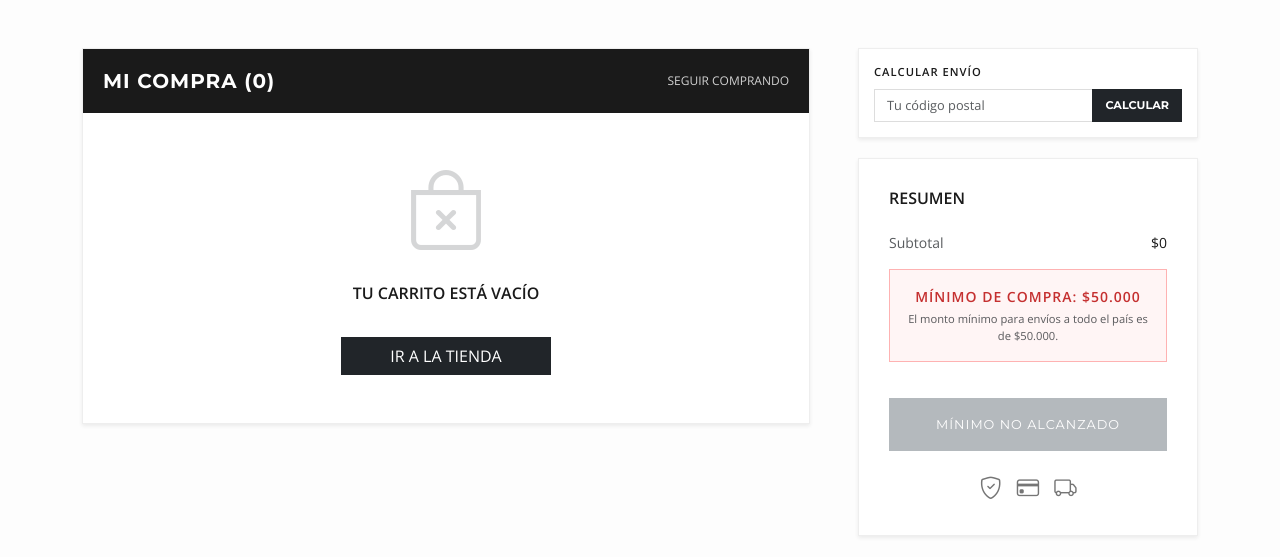
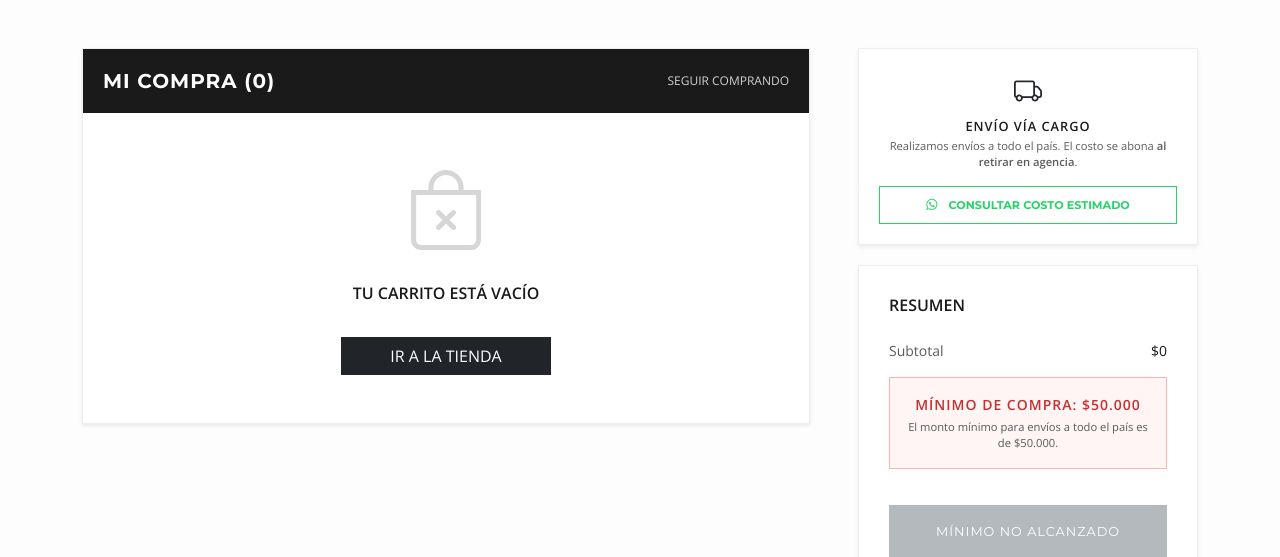
Before and after one commit to PuntoWebcm/SigmaIndumentaria, a Django app: page /cart/ in a window 1280 px wide. Shown: the part 79-636 px from the top of the page. Run offline with Django 5.2, Linux system fonts and the light colour scheme.

Commit message:
Editando lo del envio

```diff
--- a/cart/templates/cart/detail.html
+++ b/cart/templates/cart/detail.html
@@ -91,10 +91,22 @@
         }
         .btn-back-link:hover { opacity: 1; border-color: white; }
 
-        /* Calculador */
-        .calc-box { border: 1px solid #eee; padding: 15px; margin-bottom: 20px; background: #fff; }
-        .cp-input { border-radius: 0; border: 1px solid #ddd; font-size: 0.8rem; }
-        .cp-btn { border-radius: 0; font-family: 'Montserrat'; font-size: 0.7rem; font-weight: 700; }
+        /* Caja informativa de Envío */
+        .shipping-info-box { border: 1px solid #eee; padding: 20px; margin-bottom: 20px; background: #fff; text-align: center; }
+
+        .btn-wa-consult {
+            border: 1px solid #25D366;
+            color: #25D366;
+            text-decoration: none;
+            font-family: 'Montserrat';
+            font-size: 0.7rem;
+            font-weight: 700;
+            padding: 10px;
+            display: inline-block;
+            width: 100%;
+            transition: 0.3s;
+        }
+        .btn-wa-consult:hover { background: #25D366; color: white; }
 
         /* Trust Badges */
         .trust-icons { opacity: 0.6; font-size: 1.4rem; display: flex; gap: 15px; justify-content: center; margin-top: 20px; }
@@ -158,13 +170,16 @@
             </div>
 
             <div class="col-lg-4">
-                <div class="calc-box shadow-sm">
-                    <label class="Montserrat small fw-bold mb-2 d-block" style="font-size: 0.7rem; letter-spacing: 1px;">CALCULAR ENVÍO</label>
-                    <div class="input-group">
-                        <input type="text" id="cp-input" class="form-control cp-input" placeholder="Tu código postal">
-                        <button class="btn btn-dark cp-btn" onclick="calcularEnvio()">CALCULAR</button>
-                    </div>
-                    <div id="resultado-envio" class="mt-3 Montserrat" style="display:none; font-size: 0.75rem; font-weight: 700;"></div>
+                <div class="shipping-info-box shadow-sm">
+                    <i class="bi bi-truck fs-3 mb-2 d-block text-dark"></i>
+                    <h6 class="Montserrat fw-bold mb-1" style="font-size: 0.8rem; letter-spacing: 1px;">ENVÍO VÍA CARGO</h6>
+                    <p class="text-muted mb-3" style="font-size: 0.7rem; line-height: 1.4;">
+                        Realizamos envíos a todo el país. El costo se abona <b>al retirar en agencia</b>.
+                    </p>
+                    <a href="https://wa.me/5493584304880?text=Hola%20SIGMA!%20Quiero%20consultar%20el%20costo%20estimado%20de%20envío%20por%20Vía%20Cargo%20a%20mi%20ciudad."
+                       target="_blank" class="btn-wa-consult">
+                        <i class="bi bi-whatsapp me-2"></i> CONSULTAR COSTO ESTIMADO
+                    </a>
                 </div>
 
                 <div class="summary-card shadow-sm">
@@ -190,10 +205,10 @@
                     {% else %}
                         <div class="d-flex justify-content-between mb-1 small">
                             <span class="text-muted">Envío</span>
-                            <span class="text-dark fw-bold" style="font-size: 0.75rem;">A COORDINAR</span>
+                            <span class="text-dark fw-bold" style="font-size: 0.75rem;">A PAGAR EN AGENCIA</span>
                         </div>
                         <p class="text-muted" style="font-size: 0.65rem; line-height: 1.2;">
-                            *El costo de envío se abona por separado tras coordinar por WhatsApp.
+                            *El envío se coordina tras la compra y se paga al recibir el paquete.
                         </p>
 
                         <hr class="my-4">
@@ -203,8 +218,8 @@
                         </div>
 
                         <div class="p-2 mb-3 text-center" style="background-color: #f8f9fa; border: 1px dashed #ccc;">
-                            <i class="bi bi-whatsapp me-2"></i>
-                            <span class="small Montserrat" style="font-size: 0.7rem; font-weight: 600;">COORDINAMOS EL ENVÍO POR WHATSAPP</span>
+                            <i class="bi bi-box-seam me-2"></i>
+                            <span class="small Montserrat" style="font-size: 0.7rem; font-weight: 600;">COORDINAMOS POR WHATSAPP</span>
                         </div>
 
                         <a href="{% url 'orders:order_create' %}" class="btn-checkout text-decoration-none d-block text-center">
@@ -226,81 +241,5 @@
         <p class="small Montserrat fw-bold opacity-50">&copy; 2026 SIGMA INDUMENTARIA</p>
     </footer>
 
-    <script>
-function calcularEnvio() {
-    const cp = document.getElementById('cp-input').value;
-    const resultado = document.getElementById('resultado-envio');
-    const totalElemento = document.querySelector('.fs-5.fw-bold');
-    let costo = 0;
-    let zona = "";
-
-    if (!cp) {
-        alert("Por favor, ingresá un código postal.");
-        return;
-    }
-
-    // --- LÓGICA DE PRECIOS VÍA CARGO ---
-    const cpNum = parseInt(cp);
-
-    // 1. LOCAL: Río Cuarto (CP 5800)
-    if (cpNum >= 5800 && cpNum <= 5809) {
-        costo = 0;
-        zona = "📍 RÍO CUARTO: ENVÍO GRATIS (Retiro en local)";
-    }
-    // 2. REGIONAL: Resto de Córdoba y provincias limítrofes (Santa Fe, San Luis)
-    else if (cpNum >= 5000 && cpNum <= 6999) {
-        costo = 6500;
-        zona = "🚚 CÓRDOBA / CENTRO: $6.500 (Vía Cargo)";
-    }
-    // 3. CAPITAL Y GBA: Buenos Aires y CABA
-    else if (cpNum >= 1000 && cpNum <= 1899) {
-        costo = 7800;
-        zona = "🚚 BS AS / CABA: $7.800 (Vía Cargo)";
-    }
-    // 4. DISTANTE: Patagonia, Norte Argentino y Mendoza
-    else if ((cpNum >= 4000 && cpNum <= 4999) || (cpNum >= 8000)) {
-        costo = 9500;
-        zona = "🚚 NORTE / PATAGONIA: $9.500 (Vía Cargo)";
-    }
-    // 5. RESTO DEL PAÍS
-    else {
-        costo = 8200;
-        zona = "🚚 RESTO DEL PAÍS: $8.200 (Vía Cargo)";
-    }
-
-    // --- INTERFAZ VISUAL ---
-    resultado.style.display = 'block';
-    resultado.style.padding = '12px';
-    resultado.style.backgroundColor = '#f8f9fa';
-    resultado.innerHTML = `<i class='bi bi-box-seam me-2'></i> ${zona}`;
-    resultado.style.color = (costo === 0) ? "#198754" : "#1a1a1a";
-
-    // Actualizar el texto del "Envío" en el resumen
-    const envioDisplay = document.querySelector('span[style*="font-size: 0.75rem"]');
-    if (envioDisplay) {
-        envioDisplay.innerText = (costo === 0) ? "GRATIS" : "$" + costo.toLocaleString('es-AR');
-    }
-
-    // --- ENVIAR A DJANGO ---
-    fetch("{% url 'cart:cart_add_shipping' %}", {
-        method: "POST",
-        headers: {
-            "X-CSRFToken": "{{ csrf_token }}",
-            "Content-Type": "application/json"
-        },
-        body: JSON.stringify({ "costo": costo, "zona": zona })
-    })
-    .then(response => response.json())
-    .then(data => {
-        // Actualizar el Total final sumando el Subtotal + Costo
-        const subtotal = parseFloat("{{ cart.get_total_price }}");
-        const nuevoTotal = subtotal + costo;
-        if (totalElemento) {
-            totalElemento.innerText = "$" + nuevoTotal.toLocaleString('es-AR').split(',')[0];
-        }
-    });
-}
-</script>
-
 </body>
 </html>
```
Also changed, not shown: orders/views.py (+9 -13 lines).
